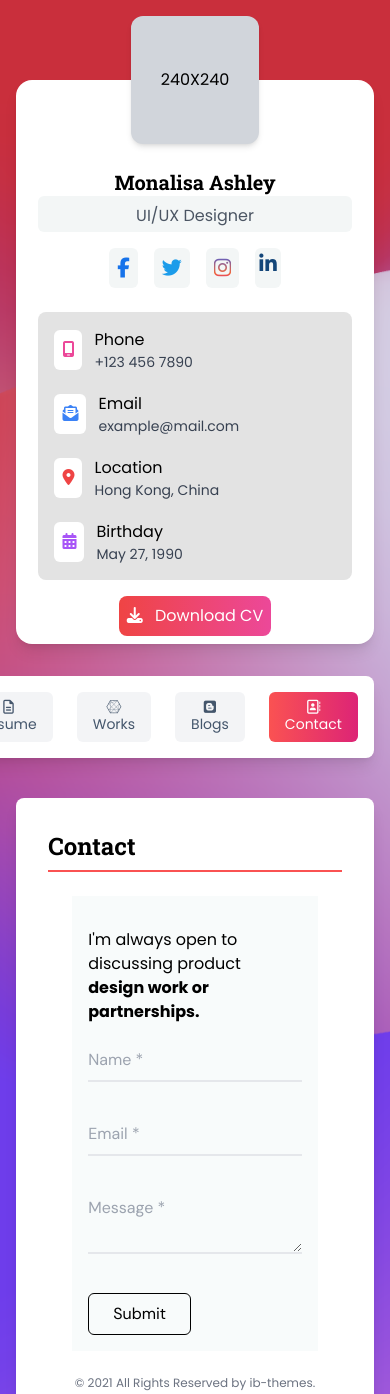
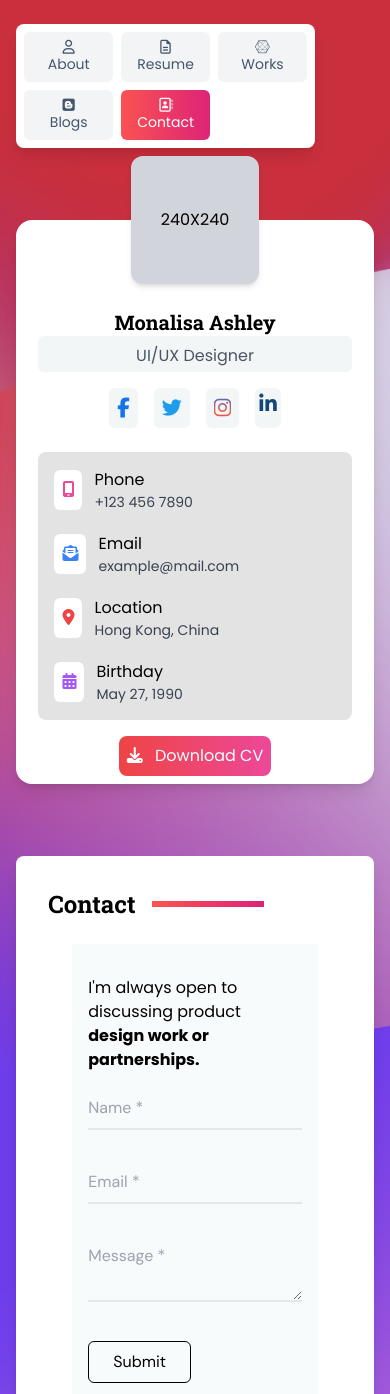
Before and after one commit to NaimoonJannat/personal-portfolio, a plain HTML site: page contact.html in a window 390 px wide. Shown: the top 1394 px of the page. Drawn offline with nearby package versions, Linux system fonts and the light colour scheme.

Commit message:
Contact responsive fixed

```diff
--- a/contact.html
+++ b/contact.html
@@ -47,7 +47,18 @@
 <body class="bg-[url('./Images/bg.png')] bg-cover bg-center bg-no-repeat primary-font ">
 
     <!-- container body  -->
-    <div class="w-11/12 md:w-4/5 lg:w-2/3 mx-auto flex flex-col md:flex-row gap-8 py-20">
+    <div class="w-11/12 md:w-4/5 py-6 lg:w-2/3 mx-auto flex flex-col md:flex-row gap-8 md:py-20">
+
+        <!-- Menu section for small screens  -->
+ <nav class="flex md:hidden mb-10">
+    <ul class="grid grid-cols-3 gap-2 bg-white shadow-lg rounded-lg p-2">
+        <li><a href="/about-me.html" class="px-4 py-2 flex flex-col justify-center items-center rounded-md bg-gray-100 text-sm text-[#44566C] hover:bg-gray-200"><i class="fa-regular fa-user"></i> About</a></li>
+        <li><a href="/home.html" class="px-4 py-2 flex flex-col justify-center items-center rounded-md bg-gray-100 text-sm text-[#44566C] hover:bg-gray-200"><i class="fa-regular fa-file-lines"></i> Resume</a></li>
+        <li><a href="/projects.html" class="px-4 py-2 flex flex-col justify-center items-center rounded-md bg-gray-100 text-sm text-[#44566C] hover:bg-gray-200"><i class="fa-brands fa-connectdevelop"></i> Works</a></li>
+        <li><a href="/blogs.html" class="px-4 py-2 flex flex-col justify-center items-center rounded-md bg-gray-100 text-sm text-[#44566C] hover:bg-gray-200"><i class="fa-brands fa-blogger"></i> Blogs</a></li>
+        <li><a href="/contact.html" class="px-4 py-2 flex flex-col justify-center items-center rounded-md bg-gradient-to-r from-primary-color to-secondary-color text-sm text-white"> <i class="fa-regular fa-address-book"></i> Contact</a></li>
+    </ul>
+</nav>
 
        <!-- Left side contents  -->
         <div class="w-full md:w-1/3">
@@ -117,8 +128,8 @@
    <!-- Right side contents -->
  <div class="w-full md:2/3 flex flex-col">
 
- <!-- Menu Section -->
- <nav class="flex justify-end">
+ <!-- Menu Section for medium to large devices -->
+ <nav class="md:flex justify-end hidden">
     <ul class="flex space-x-6 bg-white shadow-lg rounded-lg p-4">
         <li><a href="/about-me.html" class="px-4 py-2 flex flex-col justify-center items-center rounded-md bg-gray-100 text-sm text-[#44566C] hover:bg-gray-200"><i class="fa-regular fa-user"></i> About</a></li>
         <li><a href="/home.html" class="px-4 py-2 flex flex-col justify-center items-center rounded-md bg-gray-100 text-sm text-[#44566C] hover:bg-gray-200"><i class="fa-regular fa-file-lines"></i> Resume</a></li>
@@ -127,9 +138,13 @@
         <li><a href="/contact.html" class="px-4 py-2 flex flex-col justify-center items-center rounded-md bg-gradient-to-r from-primary-color to-secondary-color text-sm text-white"> <i class="fa-regular fa-address-book"></i> Contact</a></li>
     </ul>
 </nav>
+
  <!-- Contact Section -->
  <section class="mt-10 p-8 bg-white shadow-lg rounded-lg">
-    <h2 class="text-2xl title-font font-bold border-b-2 border-primary-color pb-2">Contact</h2>
+    <div class="flex flex-row items-center gap-4">
+        <h2 class="text-2xl title-font font-bold">Contact</h2>
+        <hr class="w-28 rounded-md border-[3px] border-transparent" style="border-image-source: linear-gradient(90deg, #FA5252 0%, #DD2476 100%); border-image-slice: 1;">
+    </div>
 
     <!-- content  -->
     <div class="bg-[#F8FBFB] p-4 m-6">
```
